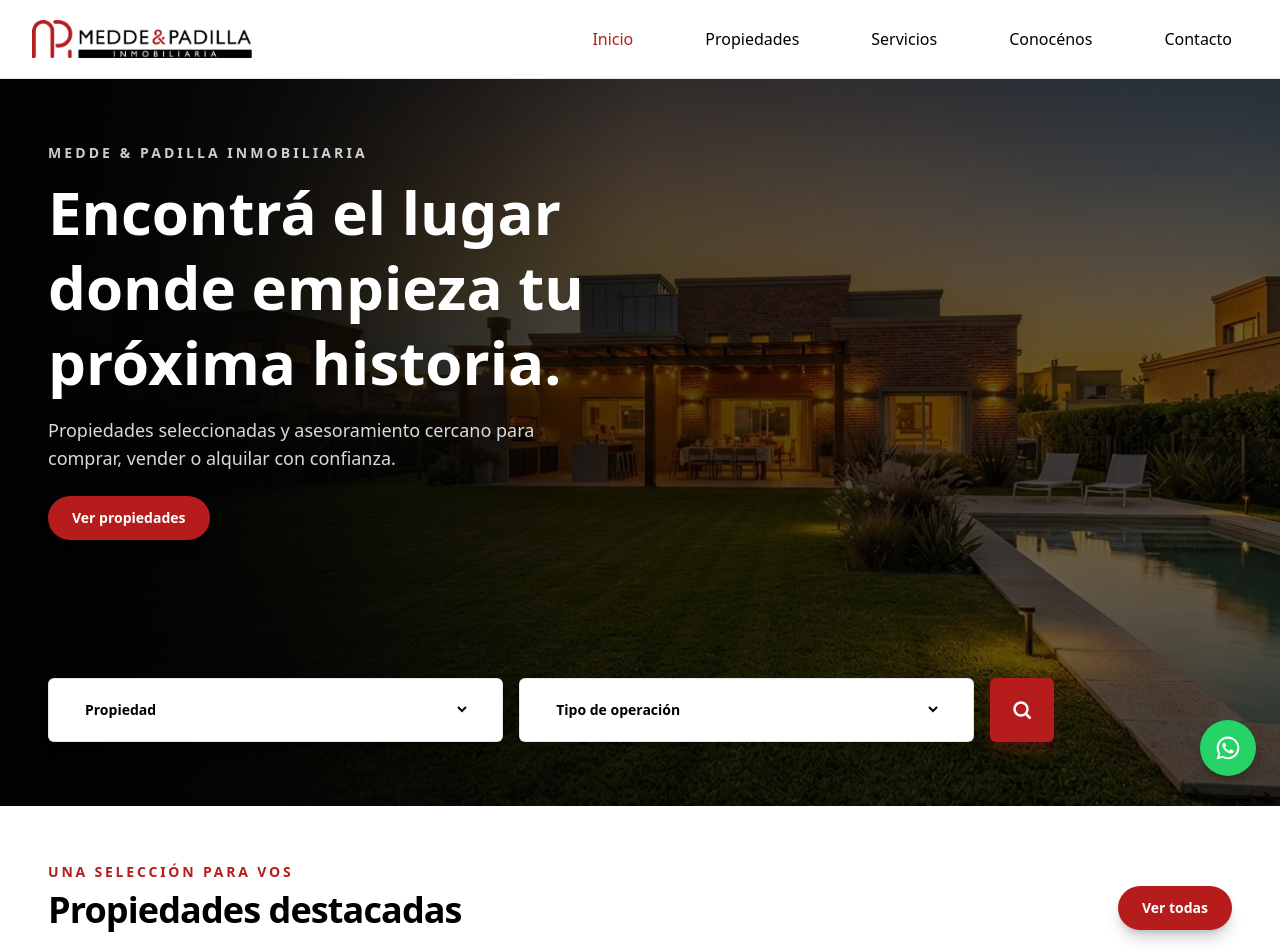
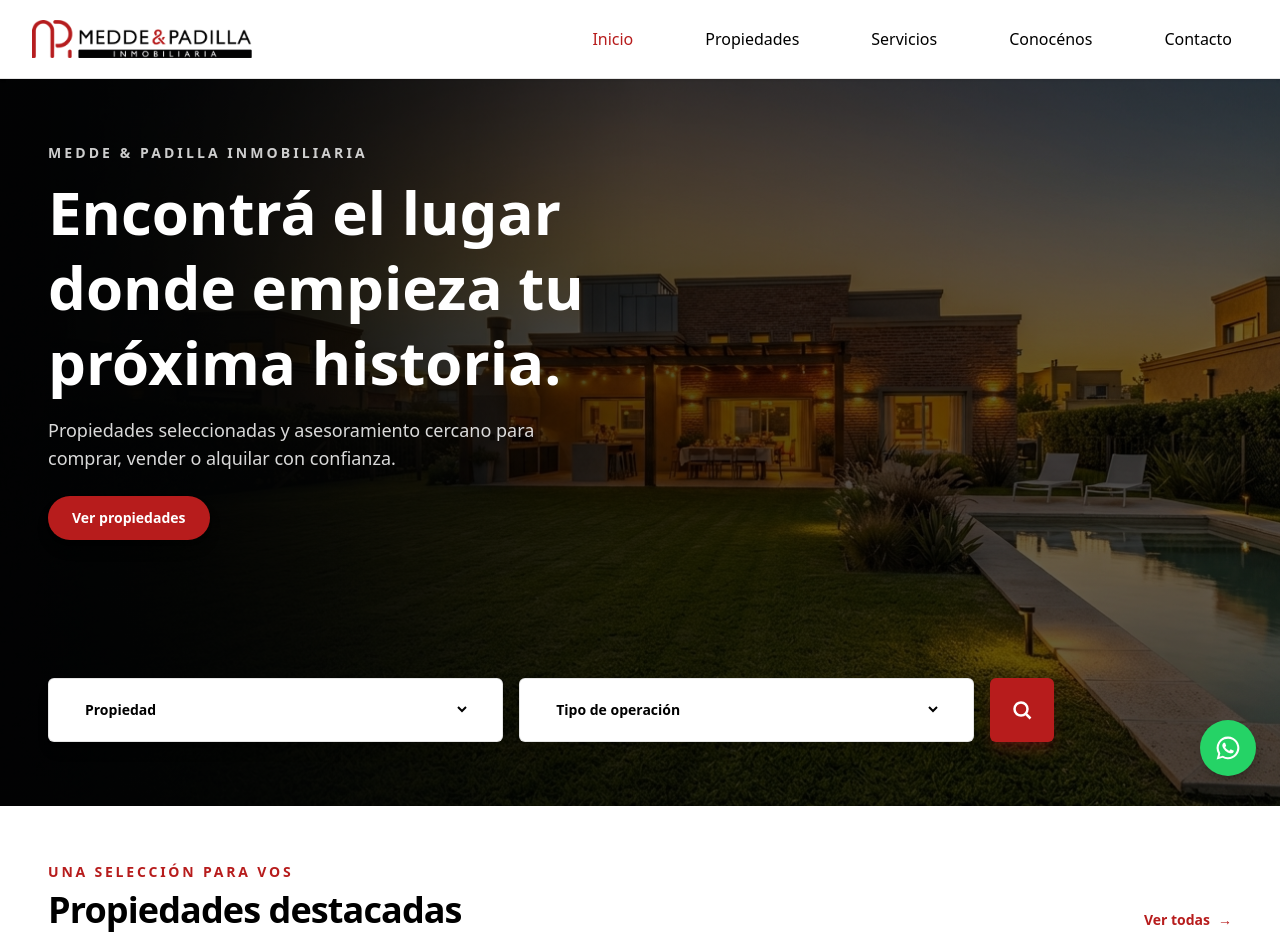
Before and after one commit to Agusme/MeddeyPadilla-Inmobiliaria, a Next.js app in the folder front/: page / in a window 1280 px wide. Shown: the top 952 px of the page. Built offline with nearby package versions, Linux system fonts and the light colour scheme.

Commit message:
feat: se agrega pagina de contacto

```diff
--- a/front/app/contacto/page.tsx
+++ b/front/app/contacto/page.tsx
@@ -27,7 +27,7 @@ export default function ContactoPage() {
         </header>
 
         <div className="grid overflow-hidden rounded-2xl border border-black/10 bg-white shadow-[0_22px_50px_-25px_rgba(0,0,0,0.35)] lg:grid-cols-[0.95fr_1.05fr]">
-          <section className="bg-[#171717] p-6 text-white sm:p-8" aria-labelledby="contact-details-title">
+          <section className="overflow-hidden bg-[#171717] p-6 text-white sm:p-8" aria-labelledby="contact-details-title">
             <p className="text-xs font-bold uppercase tracking-[0.24em] text-[#e16a62]">Nuestra oficina</p>
             <h2 id="contact-details-title" className="mt-3 text-3xl font-semibold tracking-tight">Dónde encontrarnos</h2>
             <p className="mt-3 max-w-md leading-7 text-white/70">Acercate a nuestra oficina en el centro de San Miguel de Tucumán o contactanos por teléfono y WhatsApp.</p>
--- a/front/app/page.tsx
+++ b/front/app/page.tsx
@@ -1,4 +1,5 @@
 import Image from "next/image";
+import Link from "next/link";
 import ButtonLink from "@/components/ui/ButtonLink";
 import PropertyFilter from "@/components/properties/PropertyFilter";
 import PropertyCard, {
@@ -71,7 +72,7 @@ export default function Home() {
         className="mx-auto max-w-7xl px-6 py-8 sm:px-8 sm:py-14 lg:px-12"
         aria-labelledby="featured-properties-title"
       >
-        <div className="mb-8 flex items-end justify-between gap-6">
+        <div className="mb-8 flex flex-col items-start gap-5 lg:flex-row lg:items-end lg:justify-between">
           <div>
             <p className="mb-2 text-sm font-semibold uppercase tracking-[0.2em] text-[#B71C1C]">
               Una selección para vos
@@ -83,21 +84,18 @@ export default function Home() {
               Propiedades destacadas
             </h2>
           </div>
-          <ButtonLink
+          <Link
             href="/propiedades"
-            className="hidden shrink-0 sm:inline-flex"
+            className="inline-flex shrink-0 self-end items-center text-sm font-semibold text-[#B71C1C] transition hover:translate-x-0.5 hover:text-[#8F1616] focus:outline-none focus-visible:ring-2 focus-visible:ring-[#B71C1C]"
           >
-            Ver todas
-          </ButtonLink>
+            Ver todas <span aria-hidden="true" className="ml-2">→</span>
+          </Link>
         </div>
         <div className="grid gap-6 md:grid-cols-2 lg:grid-cols-3">
           {featuredProperties.map((property) => (
             <PropertyCard key={property.title} property={property} />
           ))}
         </div>
-        <ButtonLink href="/propiedades" className="mt-8 sm:hidden">
-          Ver todas las propiedades
-        </ButtonLink>
       </section>
     </>
   );
--- a/front/components/layout/Navbar.tsx
+++ b/front/components/layout/Navbar.tsx
@@ -31,10 +31,10 @@ export default function Navbar({
   const pathname = usePathname();
 
   return (
-    <header className="border-b border-black/10 bg-white shadow-sm">
+    <header className="relative z-50 border-b border-black/10 bg-white shadow-sm">
       <nav
         aria-label="Navegacion principal"
-        className="mx-auto flex max-w-7xl items-center justify-between px-6 py-4 lg:px-8"
+        className="relative mx-auto flex max-w-7xl items-center justify-between px-6 py-4 lg:px-8"
       >
         <Link
           href="/"
@@ -77,7 +77,7 @@ export default function Navbar({
 
         <div
           id="main-navigation"
-          className={`${isOpen ? "flex" : "hidden"} absolute left-0 right-0 top-18.25 z-10 flex-col gap-1 border-b border-black/10 bg-white px-6 py-4 shadow-sm lg:static lg:flex lg:flex-row lg:items-center lg:gap-10 lg:border-0 lg:bg-transparent lg:p-0 lg:shadow-none`}
+          className={`${isOpen ? "flex" : "hidden"} absolute left-0 right-0 top-full z-10 max-h-[calc(100dvh-4.5rem)] flex-col gap-1 overflow-y-auto border-b border-black/10 bg-white px-6 py-4 shadow-sm lg:static lg:flex lg:max-h-none lg:flex-row lg:items-center lg:gap-10 lg:overflow-visible lg:border-0 lg:bg-transparent lg:p-0 lg:shadow-none`}
         >
           {items.map((item) => (
             <Link
--- a/front/components/ui/PageHero.tsx
+++ b/front/components/ui/PageHero.tsx
@@ -7,10 +7,10 @@ type PageHeroProps = {
 export default function PageHero({ title }: PageHeroProps) {
   return (
     <section className="relative isolate overflow-hidden border-b border-black/10 bg-[#171717] py-18 text-white">
-      <Image src="/home/herohom.jpg" alt="" fill priority className="absolute z-0 object-cover object-center opacity-25" sizes="100vw" />
-      <div className="absolute inset-0 z-0 bg-black/65" />
+      <Image src="/home/herohom.jpg" alt="" fill priority className="absolute z-0 object-cover object-center opacity-30" sizes="100vw" />
+      <div className="absolute inset-0 z-0 bg-black/55" />
       <div className="relative z-10 mx-auto max-w-7xl px-6 sm:px-8 lg:px-12">
-        <h1 className="mt-4 text-5xl font-semibold tracking-tight sm:text-6xl">{title}</h1>
+        <h1 className="mt-4 text-3xl font-semibold tracking-tight sm:text-6xl">{title}</h1>
       </div>
     </section>
   );
```
